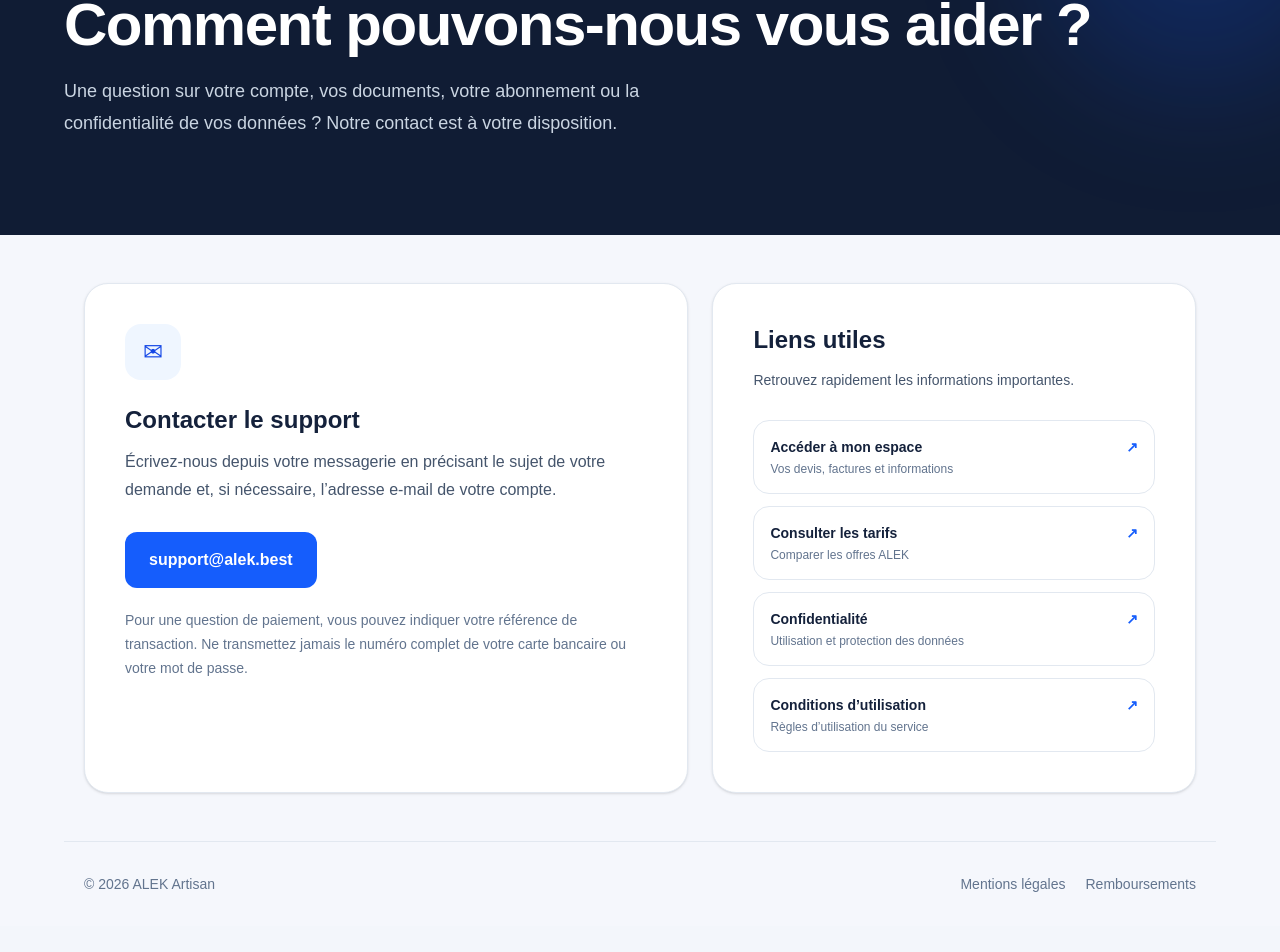
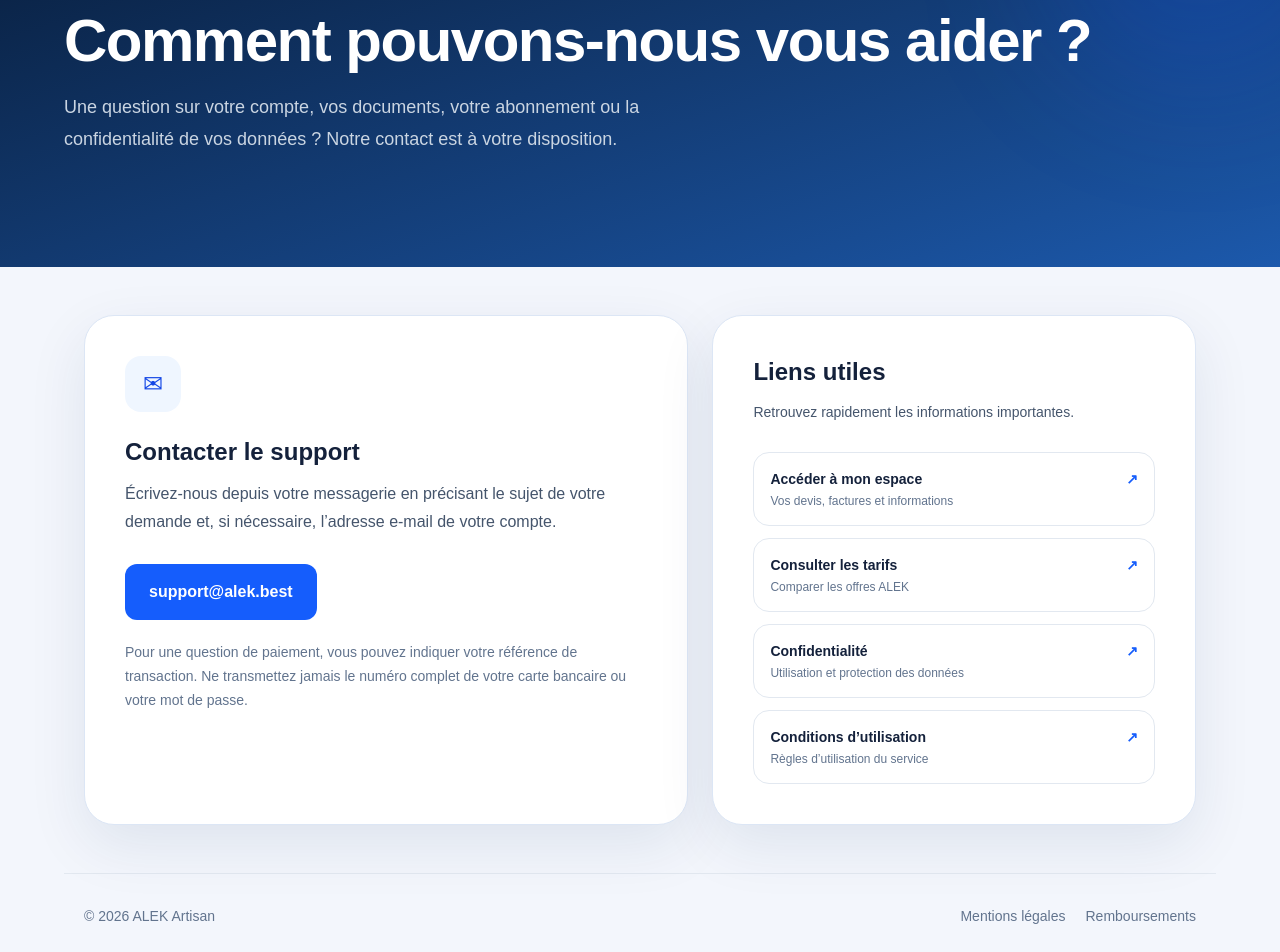
Before and after one commit to rostomiorjonikidze-dotcom/ALEK-app, a Next.js app: page /contact in a window 1280 px wide. Shown: the part 230-1182 px from the top of the page. Before the commit the page ends 1156 px from the top, so only its background shows below. Built offline with nearby package versions, Linux system fonts and the light colour scheme.

Commit message:
Complete cohesive ALEK premium visual redesign across public and workspace surfaces

```diff
--- a/app/contact/page.tsx
+++ b/app/contact/page.tsx
@@ -4,15 +4,15 @@ import { LEGAL } from "../legal-config";
 
 export default function ContactPage() {
   return (
-    <main className="min-h-screen bg-[#f5f7fc] text-[#14213b]">
+    <main className="alek-public-page min-h-screen bg-[#f3f6fc] text-[#14213b]">
       <SiteHeader />
-      <section className="relative overflow-hidden bg-[#101c34] px-5 py-16 text-white sm:py-24">
+      <section className="relative overflow-hidden bg-gradient-to-br from-[#071a35] via-[#12396f] to-[#1c59ac] px-5 py-20 text-white sm:py-28">
         <div className="pointer-events-none absolute -right-20 -top-20 size-80 rounded-full bg-blue-600/20 blur-3xl" />
         <div className="relative mx-auto max-w-6xl"><span className="rounded-full border border-white/20 bg-white/10 px-4 py-2 text-xs font-bold uppercase tracking-widest text-blue-200">Assistance ALEK Artisan</span><h1 className="mt-7 text-4xl font-black tracking-tight sm:text-6xl">Comment pouvons-nous vous aider ?</h1><p className="mt-5 max-w-2xl text-lg leading-8 text-slate-300">Une question sur votre compte, vos documents, votre abonnement ou la confidentialité de vos données ? Notre contact est à votre disposition.</p></div>
       </section>
       <section className="mx-auto grid max-w-6xl gap-6 px-5 py-12 md:grid-cols-[1.25fr_1fr]">
-        <div className="rounded-3xl border border-slate-200 bg-white p-7 shadow-sm sm:p-10"><span className="grid size-14 place-items-center rounded-2xl bg-blue-50 text-2xl text-blue-700">✉</span><h2 className="mt-6 text-2xl font-black">Contacter le support</h2><p className="mt-3 leading-7 text-slate-600">Écrivez-nous depuis votre messagerie en précisant le sujet de votre demande et, si nécessaire, l’adresse e-mail de votre compte.</p><a href={`mailto:${LEGAL.supportEmail}?subject=Assistance%20ALEK%20Artisan`} className="mt-7 inline-flex max-w-full break-all rounded-xl bg-blue-600 px-6 py-4 font-bold text-white hover:bg-blue-700">{LEGAL.supportEmail}</a><p className="mt-5 text-sm leading-6 text-slate-500">Pour une question de paiement, vous pouvez indiquer votre référence de transaction. Ne transmettez jamais le numéro complet de votre carte bancaire ou votre mot de passe.</p></div>
-        <aside className="rounded-3xl border border-slate-200 bg-white p-7 shadow-sm sm:p-10"><h2 className="text-2xl font-black">Liens utiles</h2><p className="mt-3 text-sm leading-6 text-slate-600">Retrouvez rapidement les informations importantes.</p><div className="mt-7 grid gap-3">{[{href:"/login",label:"Accéder à mon espace",description:"Vos devis, factures et informations"},{href:"/pricing",label:"Consulter les tarifs",description:"Comparer les offres ALEK"},{href:"/privacy",label:"Confidentialité",description:"Utilisation et protection des données"},{href:"/terms",label:"Conditions d’utilisation",description:"Règles d’utilisation du service"}].map(item=><Link key={item.href} href={item.href} className="group rounded-2xl border border-slate-200 p-4 transition hover:border-blue-300 hover:bg-blue-50"><strong className="flex justify-between text-sm text-[#14213b]">{item.label}<span className="text-blue-600">↗</span></strong><span className="mt-1 block text-xs text-slate-500">{item.description}</span></Link>)}</div></aside>
+        <div className="rounded-[30px] border border-[#dce6f5] bg-white p-8 shadow-[0_20px_60px_rgba(15,42,85,.09)] sm:p-10"><span className="grid size-14 place-items-center rounded-2xl bg-blue-50 text-2xl text-blue-700">✉</span><h2 className="mt-6 text-2xl font-black">Contacter le support</h2><p className="mt-3 leading-7 text-slate-600">Écrivez-nous depuis votre messagerie en précisant le sujet de votre demande et, si nécessaire, l’adresse e-mail de votre compte.</p><a href={`mailto:${LEGAL.supportEmail}?subject=Assistance%20ALEK%20Artisan`} className="mt-7 inline-flex max-w-full break-all rounded-xl bg-blue-600 px-6 py-4 font-bold text-white hover:bg-blue-700">{LEGAL.supportEmail}</a><p className="mt-5 text-sm leading-6 text-slate-500">Pour une question de paiement, vous pouvez indiquer votre référence de transaction. Ne transmettez jamais le numéro complet de votre carte bancaire ou votre mot de passe.</p></div>
+        <aside className="rounded-[30px] border border-[#dce6f5] bg-white p-8 shadow-[0_20px_60px_rgba(15,42,85,.09)] sm:p-10"><h2 className="text-2xl font-black">Liens utiles</h2><p className="mt-3 text-sm leading-6 text-slate-600">Retrouvez rapidement les informations importantes.</p><div className="mt-7 grid gap-3">{[{href:"/login",label:"Accéder à mon espace",description:"Vos devis, factures et informations"},{href:"/pricing",label:"Consulter les tarifs",description:"Comparer les offres ALEK"},{href:"/privacy",label:"Confidentialité",description:"Utilisation et protection des données"},{href:"/terms",label:"Conditions d’utilisation",description:"Règles d’utilisation du service"}].map(item=><Link key={item.href} href={item.href} className="group rounded-2xl border border-slate-200 p-4 transition hover:border-blue-300 hover:bg-blue-50"><strong className="flex justify-between text-sm text-[#14213b]">{item.label}<span className="text-blue-600">↗</span></strong><span className="mt-1 block text-xs text-slate-500">{item.description}</span></Link>)}</div></aside>
       </section>
       <footer className="mx-auto flex max-w-6xl flex-wrap items-center justify-between gap-4 border-t border-slate-200 px-5 py-8 text-sm text-slate-500"><span>© 2026 ALEK Artisan</span><div className="flex gap-5"><Link href="/mentions-legales" className="hover:text-blue-700">Mentions légales</Link><Link href="/refund" className="hover:text-blue-700">Remboursements</Link></div></footer>
     </main>
```
